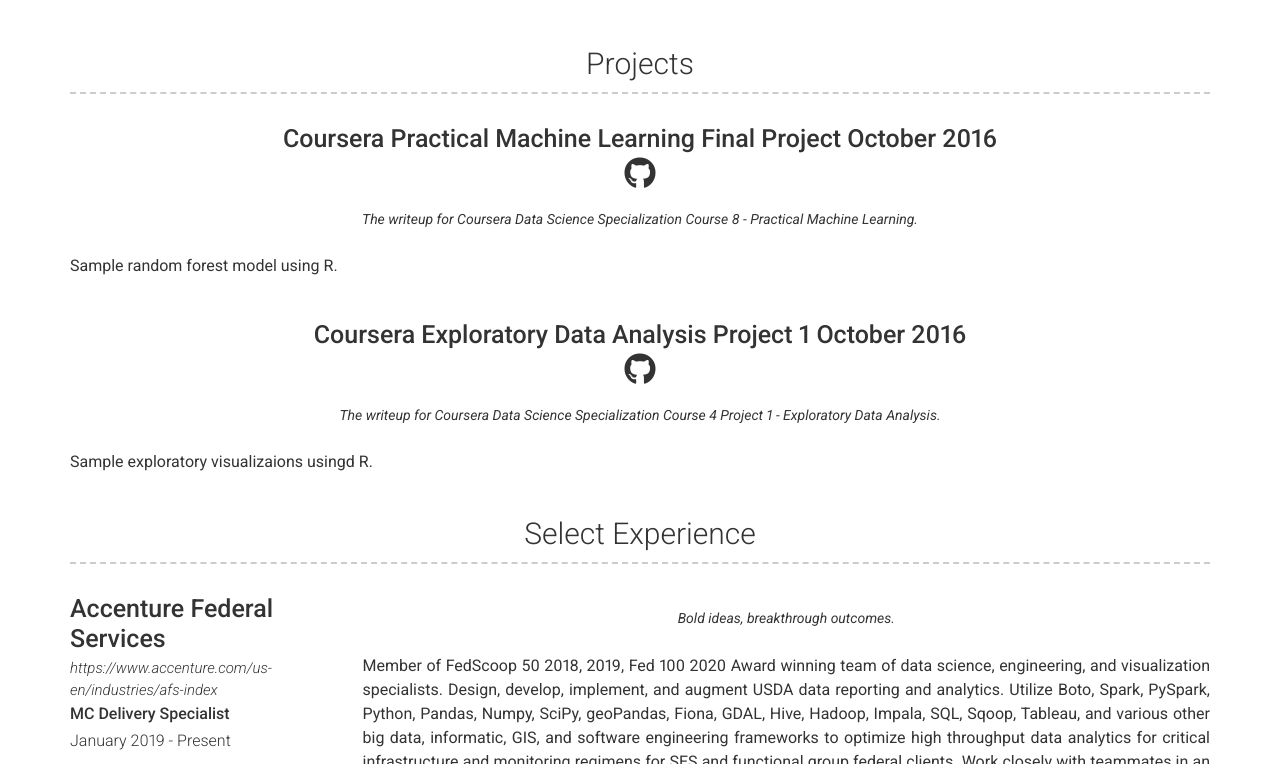
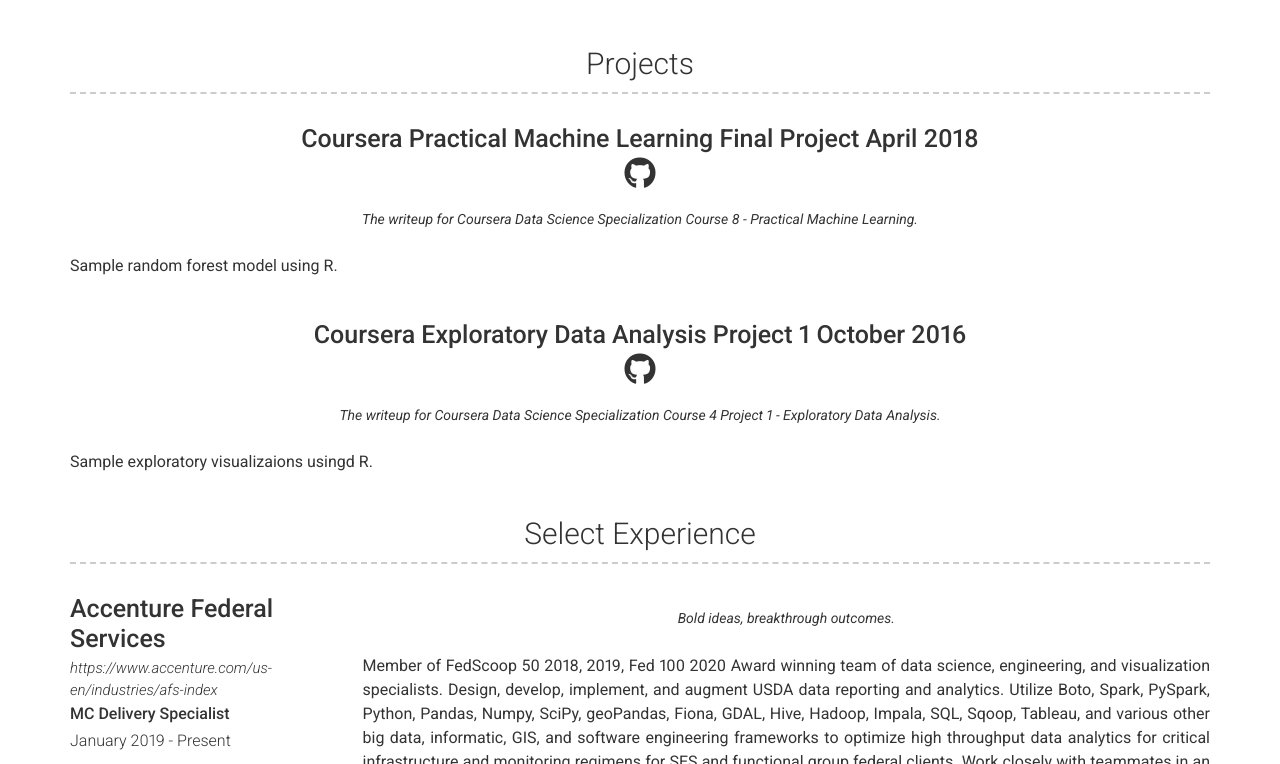
Before and after one commit to r-ballard/r-ballard.github.io, a Jekyll site: the page built from index.md, in a window 1280 px wide and 900 px high, scrolled down 357 px, cut to the strip 136-900 px from the top of the window. Built offline with Jekyll 4.4.1, drawn with Linux system fonts in a browser that asks for light colours; nearby versions of some CDN libraries.

Commit message:
Update project date

```diff
--- a/_data/projects.yml
+++ b/_data/projects.yml
@@ -1,6 +1,6 @@
 # Project template
 - layout: top-middle
-  name: Coursera Practical Machine Learning Final Project October 2016
+  name: Coursera Practical Machine Learning Final Project April 2018
   #link: Link to project (eg. sproogen.github.io/modern-resume-theme)(optional)
   github: r-ballard/pml-April2018
   quote: >
```
